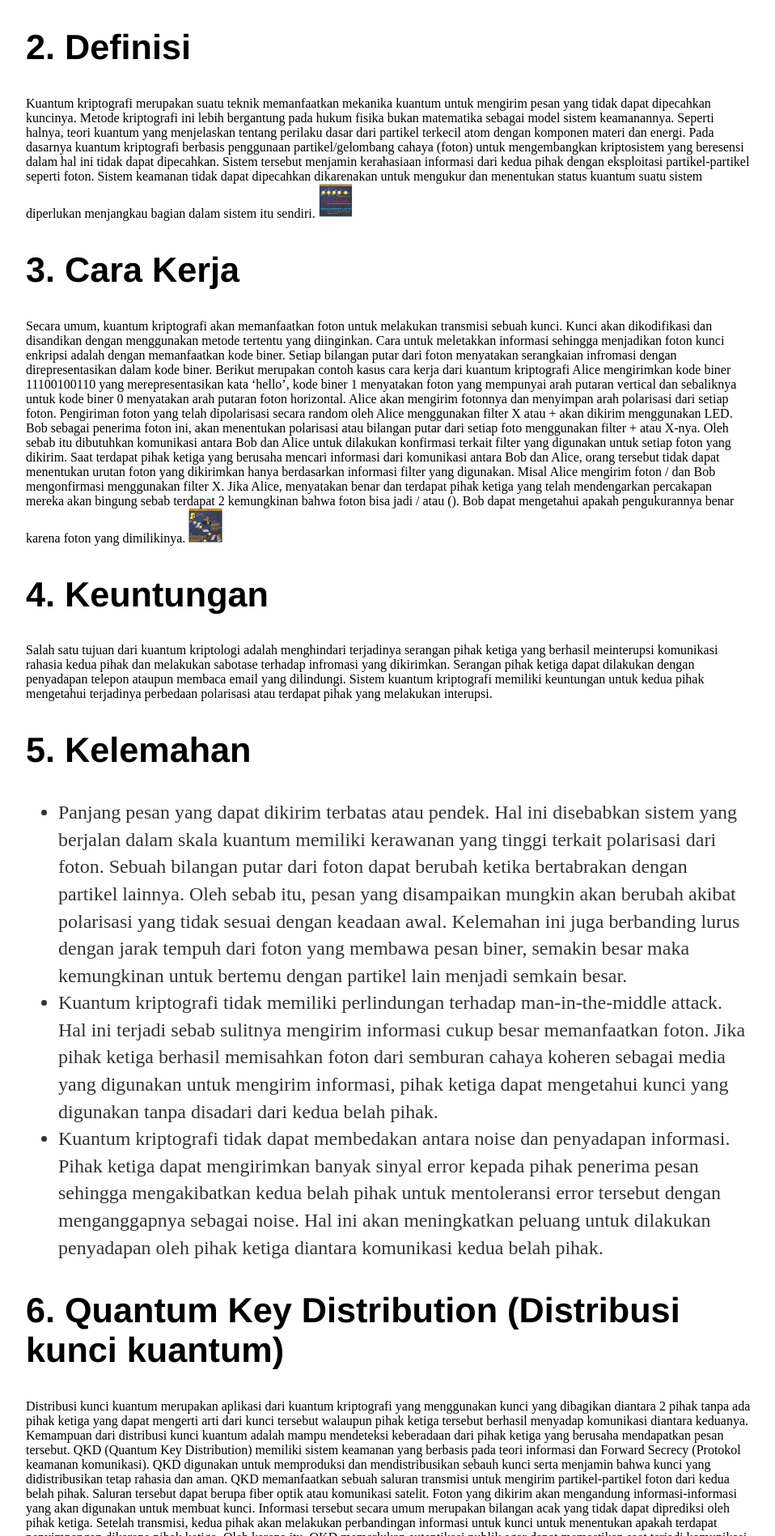
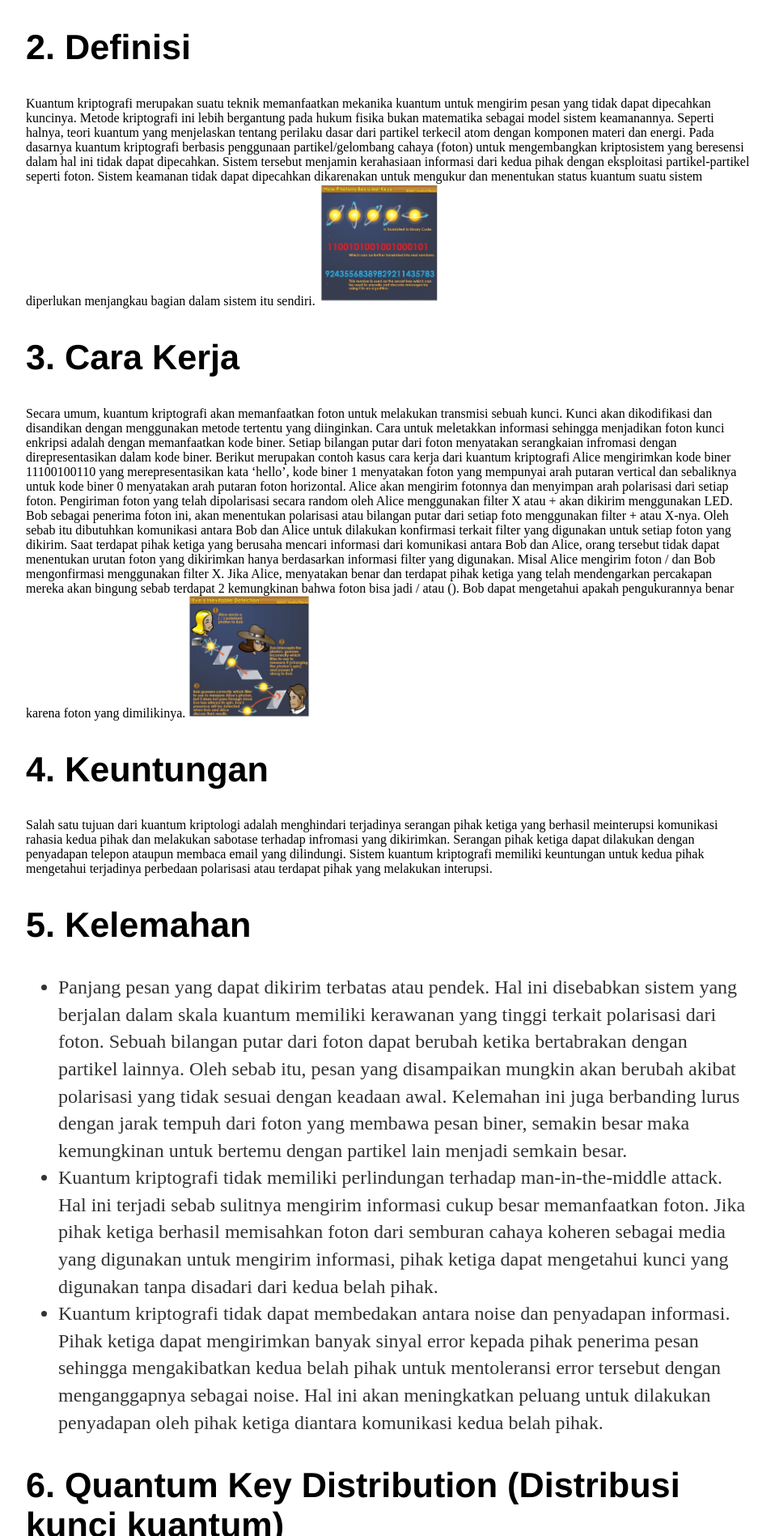
Before and after one commit to Kevin18liem/kevin18liem.github.io, a Jekyll site: the page built from index.html, in a window 1280 px wide. Shown: the part 692-2589 px from the top of the page at 81% size, without its empty margins (160-1118 px from the left). Built offline with Jekyll 4.4.1, drawn with Linux system fonts in a browser that asks for light colours.

Commit message:
edit image size

```diff
--- a/index.html
+++ b/index.html
@@ -11,12 +11,12 @@ Permasalahan seperti distribusi kunci (key distribution) adalah kemungkinan boco
  </p1>
  <h2>2. Definisi </h2>
  <p1> Kuantum kriptografi merupakan suatu teknik memanfaatkan mekanika kuantum untuk mengirim pesan yang tidak dapat dipecahkan kuncinya. Metode kriptografi ini lebih bergantung pada hukum fisika bukan matematika sebagai model sistem keamanannya. Seperti halnya, teori kuantum yang menjelaskan tentang perilaku dasar dari partikel terkecil atom dengan komponen materi dan energi. Pada dasarnya kuantum kriptografi berbasis penggunaan partikel/gelombang cahaya (foton) untuk mengembangkan kriptosistem yang beresensi dalam hal ini tidak dapat dipecahkan. Sistem tersebut menjamin kerahasiaan informasi dari kedua pihak dengan eksploitasi partikel-partikel seperti foton. Sistem keamanan tidak dapat dipecahkan dikarenakan untuk mengukur dan menentukan status kuantum suatu sistem diperlukan menjangkau bagian dalam sistem itu sendiri.</p1>
- <img src="images/Transformer_Photon.jpg" height="42" width="42">
+ <img src="images/Transformer_Photon.jpg" height="150" width="150">
  <h2>3. Cara Kerja</h2>
  <p1> Secara umum, kuantum kriptografi akan memanfaatkan foton untuk melakukan transmisi sebuah kunci. Kunci akan dikodifikasi dan disandikan dengan menggunakan metode tertentu yang diinginkan. Cara untuk meletakkan informasi sehingga menjadikan foton kunci enkripsi adalah dengan memanfaatkan kode biner. Setiap bilangan putar dari foton menyatakan serangkaian infromasi dengan direpresentasikan dalam kode biner.
 Berikut merupakan contoh kasus cara kerja dari kuantum kriptografi Alice mengirimkan kode biner 11100100110 yang merepresentasikan kata ‘hello’, kode biner 1 menyatakan foton yang mempunyai arah putaran vertical dan sebaliknya untuk kode biner 0 menyatakan arah putaran foton horizontal. Alice akan mengirim fotonnya dan menyimpan arah polarisasi dari setiap foton. Pengiriman foton yang telah dipolarisasi secara random oleh Alice menggunakan filter X atau + akan dikirim menggunakan LED. Bob sebagai penerima foton ini, akan menentukan polarisasi atau bilangan putar dari setiap foto menggunakan filter + atau X-nya. Oleh sebab itu dibutuhkan komunikasi antara Bob dan Alice untuk dilakukan konfirmasi terkait filter yang digunakan untuk setiap foton yang dikirim. Saat terdapat pihak ketiga yang berusaha mencari informasi dari komunikasi antara Bob dan Alice, orang tersebut tidak dapat menentukan urutan foton yang dikirimkan hanya berdasarkan informasi filter yang digunakan. Misal Alice mengirim foton / dan Bob mengonfirmasi menggunakan filter X. Jika Alice, menyatakan benar dan terdapat pihak ketiga yang telah mendengarkan percakapan mereka akan bingung sebab terdapat 2 kemungkinan bahwa foton bisa jadi / atau (). Bob dapat mengetahui apakah pengukurannya benar karena foton yang dimilikinya.
 </p1>
-<img src="images/eve_inevitable.jpg" height="42" width="42">
+<img src="images/eve_inevitable.jpg" height="150" width="150">
 <h2>4. Keuntungan</h2>
 <p1> Salah satu tujuan dari kuantum kriptologi adalah menghindari terjadinya serangan pihak ketiga yang berhasil meinterupsi komunikasi rahasia kedua pihak dan melakukan sabotase terhadap infromasi yang dikirimkan. Serangan pihak ketiga dapat dilakukan dengan penyadapan telepon ataupun membaca email yang dilindungi. Sistem kuantum kriptografi memiliki keuntungan untuk kedua pihak mengetahui terjadinya perbedaan polarisasi atau terdapat pihak yang melakukan interupsi.</p1>
 <h2>5. Kelemahan</h2>
@@ -30,10 +30,11 @@ Berikut merupakan contoh kasus cara kerja dari kuantum kriptografi Alice mengiri
 <h2>6. Quantum Key Distribution (Distribusi kunci kuantum) </h2>
 <p1> Distribusi kunci kuantum merupakan aplikasi dari kuantum kriptografi yang menggunakan kunci yang dibagikan diantara 2 pihak tanpa ada pihak ketiga yang dapat mengerti arti dari kunci tersebut walaupun pihak ketiga tersebut berhasil menyadap komunikasi diantara keduanya. Kemampuan dari distribusi kunci kuantum adalah mampu mendeteksi keberadaan dari pihak ketiga yang berusaha mendapatkan pesan tersebut. QKD (Quantum Key Distribution) memiliki sistem keamanan yang berbasis pada teori informasi dan Forward Secrecy (Protokol keamanan komunikasi). QKD digunakan untuk memproduksi dan mendistribusikan sebauh kunci serta menjamin bahwa kunci yang didistribusikan tetap rahasia dan aman.
 QKD memanfaatkan sebuah saluran transmisi untuk mengirim partikel-partikel foton dari kedua belah pihak. Saluran tersebut dapat berupa fiber optik atau komunikasi satelit. Foton yang dikirim akan mengandung informasi-informasi yang akan digunakan untuk membuat kunci. Informasi tersebut secara umum merupakan bilangan acak yang tidak dapat diprediksi oleh pihak ketiga. Setelah transmisi, kedua pihak akan melakukan perbandingan informasi untuk kunci untuk menentukan apakah terdapat penyimpangan dikarena pihak ketiga. Oleh karena itu, QKD memerlukan autentikasi publik agar dapat memastikan saat terjadi komunikasi dari dua pihak, mereka berbicara langsung dengan orang yang benar.</p1>
+<img src="images/Public_authentication.jpg" width="150" height="150">
 <h1> Referensi </h1>
 <p1>http://gva.noekeon.org/QCandSKD/QCandSKD-introduction.html</p1>
 <p1>http://science.howstuffworks.com/science-vs-myth/everyday-myths/quantum-cryptology.htm </p1>
 <p1>http://informatika.stei.itb.ac.id/~rinaldi.munir/Kriptografi/Makalah/Makalah14.pdf</p1>
-<img src="images/Public_authentication.jpg" width="42" height="42">
+
 
 </div>
```
